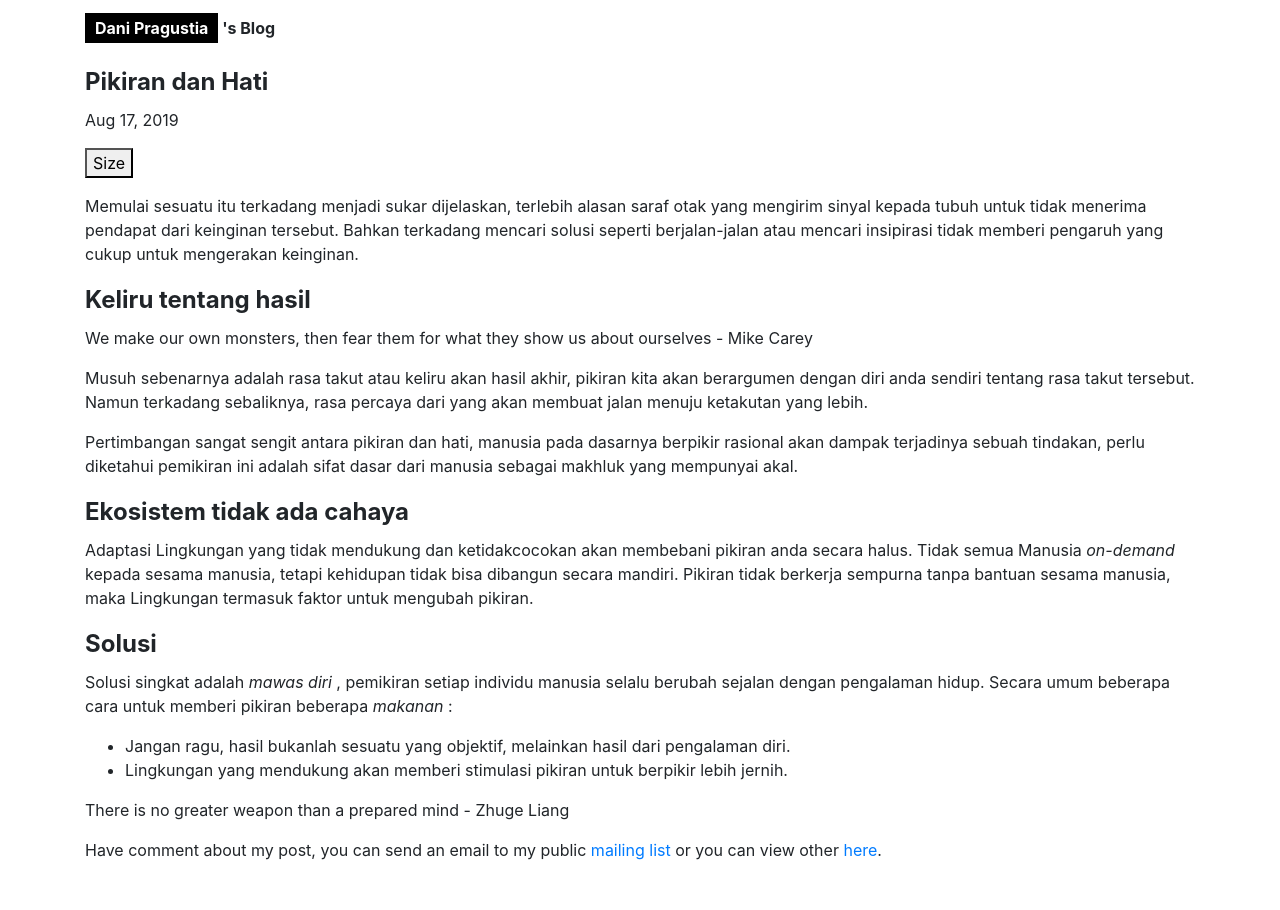
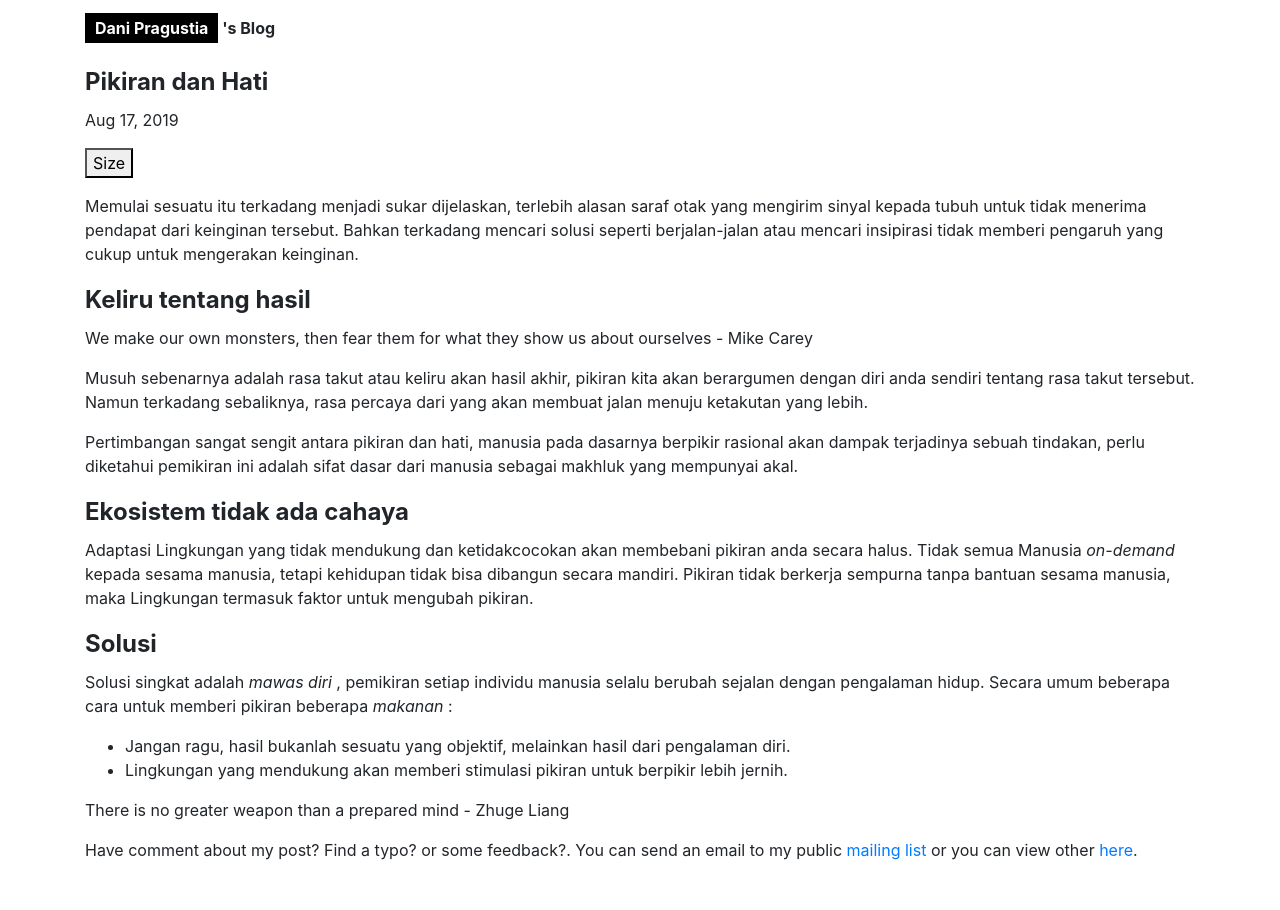
Before and after one commit to danipragustia/website, a Jekyll site: the page built from _posts/2019-08-17-pikiran-dan-hati.md, in a window 1280 px wide. Built offline with Jekyll 4.4.1, drawn with Linux system fonts in a browser that asks for light colours.

Commit message:
Update post.html

```diff
--- a/_layouts/post.html
+++ b/_layouts/post.html
@@ -28,7 +28,7 @@ layout: default
   <div class="text-justify" itemprop="articleBody" id="content">
     {{ content }}
   </div>
-  <p>Have comment about my post, you can send an email to my public <a href="mailto:~danipragustia/public-inbox@lists.sr.ht?subject={{ page.title | escape }}">mailing list</a> or you can view other <a href="https://lists.sr.ht/~danipragustia/public-inbox">here</a>.</p>
+  <p>Have comment about my post? Find a typo? or some feedback?. You can send an email to my public <a href="mailto:~danipragustia/public-inbox@lists.sr.ht?subject={{ page.title | escape }}">mailing list</a> or you can view other <a href="https://lists.sr.ht/~danipragustia/public-inbox">here</a>.</p>
 </article>
 
 {% include footer.html %}
```
